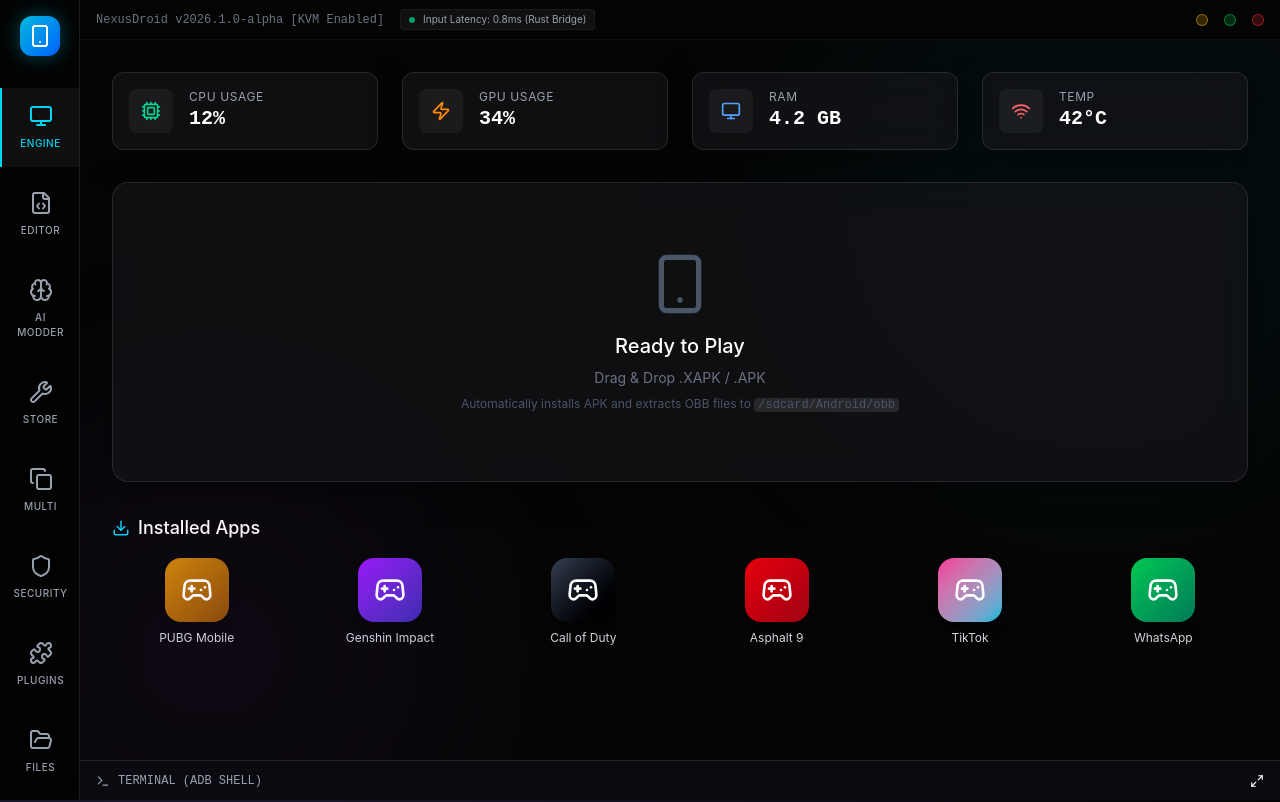
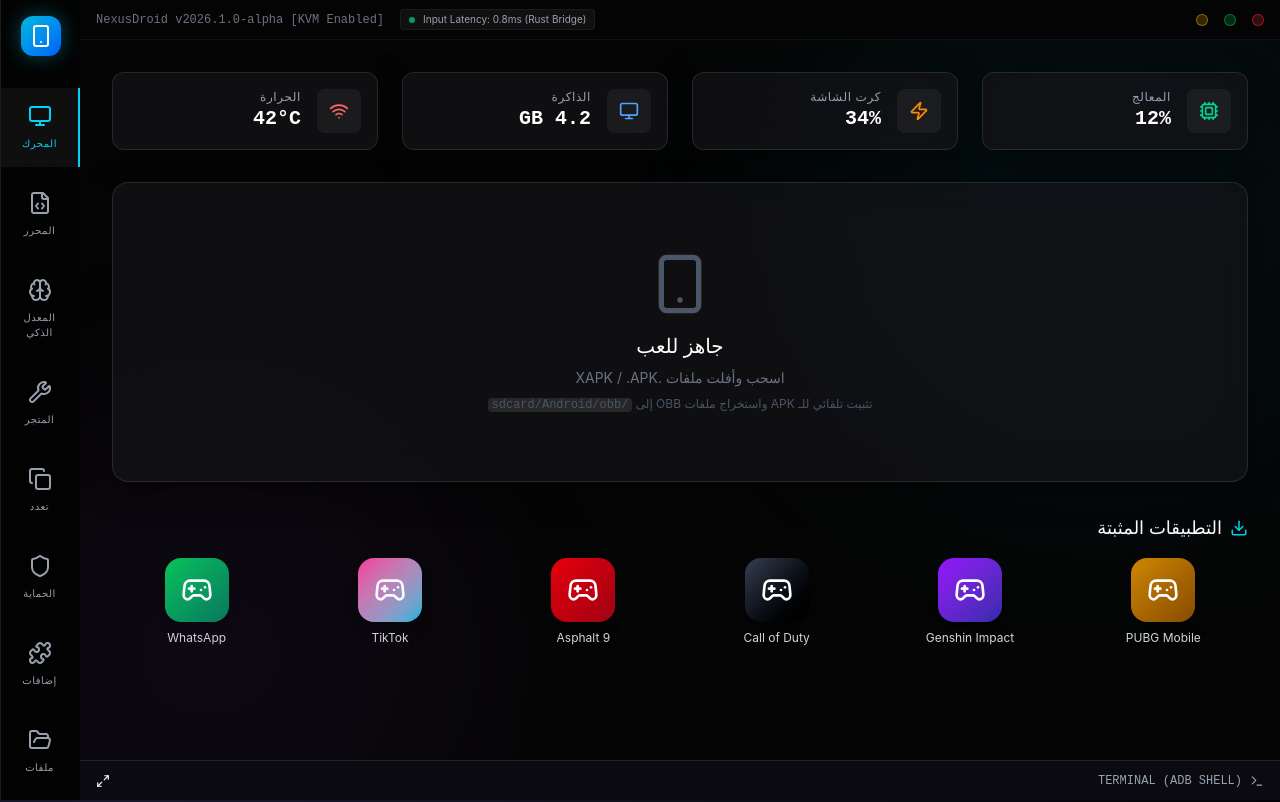
Before and after one commit to amirkokoaa-byte/apkmaro, a React (Vite) app: page / in a window 1280 px wide. Shown: the top 802 px of the page. Built offline with nearby package versions, Linux system fonts and the light colour scheme.

Commit message:
feat: Set default UI language to Arabic
Updates the default locale of the UI to Arabic (ar) from English (en). This change ensures the application defaults to an RTL layout and language for users in Arabic-speaking regions.

```diff
--- a/src/App.tsx
+++ b/src/App.tsx
@@ -580,7 +580,7 @@
   const [terminalOpen, setTerminalOpen] = useState(false);
   const [engineRunning, setEngineRunning] = useState(false);
   const [activeGame, setActiveGame] = useState<typeof GAMES[0] | null>(null);
-  const [lang, setLang] = useState<'en' | 'ar'>('en');
+  const [lang, setLang] = useState<'en' | 'ar'>('ar');
 
   const t = TRANSLATIONS[lang];
   const isRTL = lang === 'ar';
```
Also changed, not shown: 1 other file (tests, documents, lock files or other folders).
